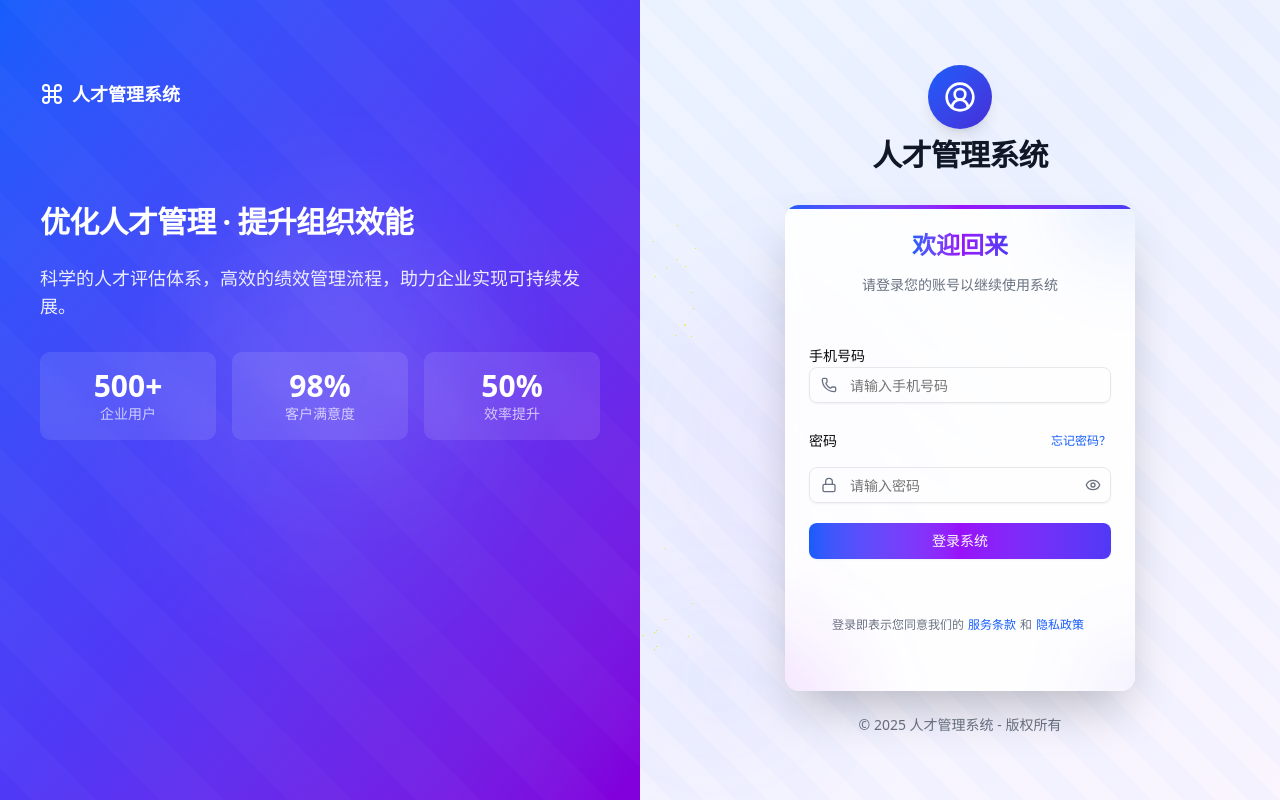
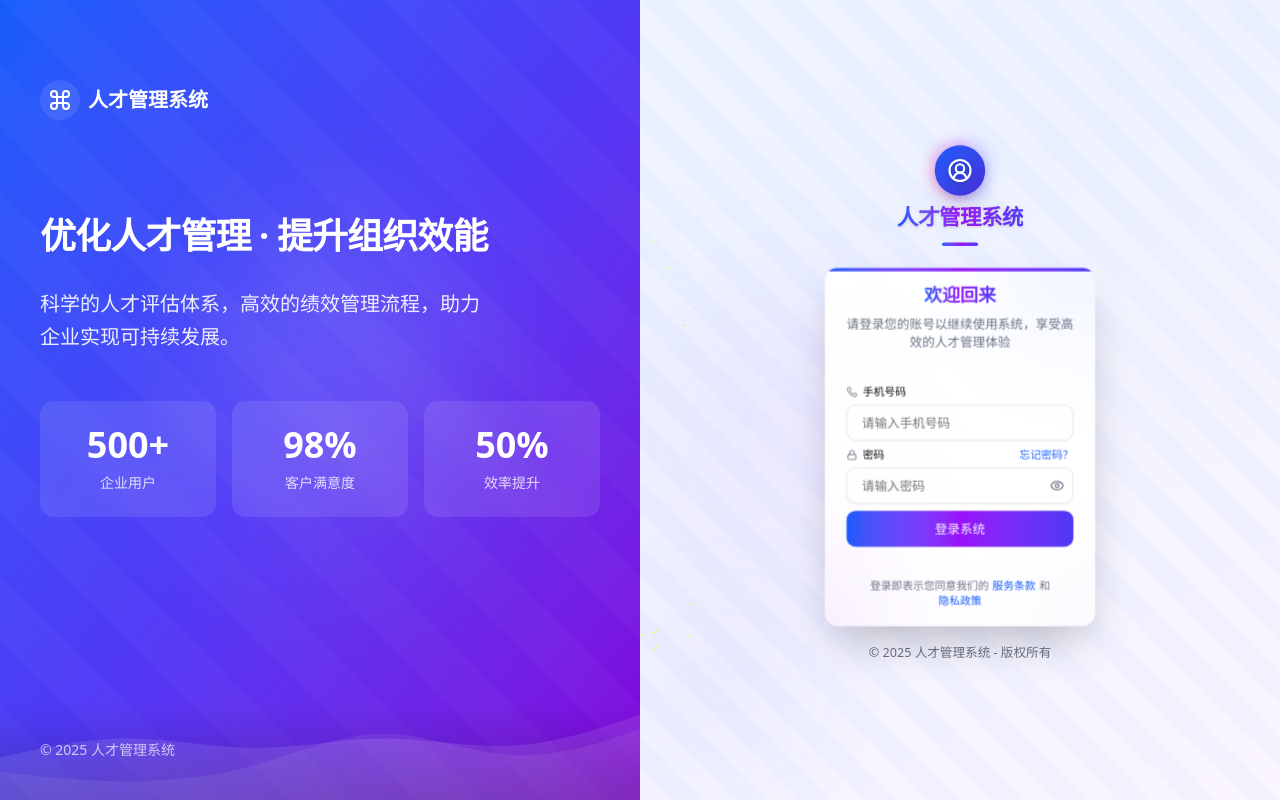
Before and after one commit to luckyabner/tms-web, a Next.js app: page /login in a window 1280 px wide. Built offline with nearby package versions, Linux system fonts and the light colour scheme.

Commit message:
feat: 添加新的动画效果和动态背景装饰，优化登录和认证界面，提升用户体验

```diff
--- a/src/app/(auth)/layout.jsx
+++ b/src/app/(auth)/layout.jsx
@@ -1,17 +1,34 @@
 'use client';
 
+import { useEffect, useState } from 'react';
+
 export default function AuthLayout({ children }) {
+  const [mounted, setMounted] = useState(false);
+
+  useEffect(() => {
+    setMounted(true);
+  }, []);
+
   return (
     <div className="min-h-screen bg-gradient-to-br from-blue-50 via-indigo-50 to-purple-50 dark:from-gray-900 dark:via-indigo-950 dark:to-gray-800 relative overflow-hidden">
-      {/* 背景装饰 */}
+      {/* 动态背景装饰 */}
       <div className="absolute inset-0 bg-[linear-gradient(45deg,rgba(59,130,246,0.05)_25%,transparent_25%,transparent_50%,rgba(59,130,246,0.05)_50%,rgba(59,130,246,0.05)_75%,transparent_75%,transparent)] bg-[length:64px_64px] opacity-50 animate-[pulse_8s_ease-in-out_infinite]"></div>
 
-      {/* 装饰圆形 */}
+      {/* 动态装饰圆形 */}
       <div className="absolute top-1/4 left-1/4 w-64 h-64 bg-blue-400/10 rounded-full blur-3xl animate-[pulse_6s_ease-in-out_infinite]"></div>
       <div className="absolute bottom-1/4 right-1/4 w-80 h-80 bg-purple-400/10 rounded-full blur-3xl animate-[pulse_8s_ease-in-out_infinite]"></div>
       <div className="absolute top-3/4 left-1/2 w-40 h-40 bg-indigo-400/10 rounded-full blur-3xl animate-[pulse_7s_ease-in-out_infinite]"></div>
 
-      <div className="container relative min-h-screen flex-col items-center justify-center grid lg:max-w-none lg:grid-cols-2 lg:px-0">
+      {/* 浮动粒子效果 */}
+      <div className="absolute inset-0 overflow-hidden pointer-events-none">
+        <div className="absolute top-1/4 left-1/3 w-2 h-2 bg-blue-500 rounded-full opacity-70 animate-float-slow"></div>
+        <div className="absolute top-2/3 left-1/4 w-1.5 h-1.5 bg-purple-500 rounded-full opacity-60 animate-float-medium"></div>
+        <div className="absolute top-1/2 right-1/3 w-2.5 h-2.5 bg-indigo-500 rounded-full opacity-70 animate-float-fast"></div>
+        <div className="absolute bottom-1/4 right-1/4 w-2 h-2 bg-pink-500 rounded-full opacity-60 animate-float-slow"></div>
+        <div className="absolute top-1/3 right-1/2 w-1.5 h-1.5 bg-blue-400 rounded-full opacity-70 animate-float-medium"></div>
+      </div>
+
+      <div className={`container relative min-h-screen flex-col items-center justify-center grid lg:max-w-none lg:grid-cols-2 lg:px-0 transition-opacity duration-1000 ${mounted ? 'opacity-100' : 'opacity-0'}`}>
         <div className="relative hidden h-full flex-col bg-muted p-10 text-white lg:flex dark:border-r">
           <div className="absolute inset-0 bg-gradient-to-br from-blue-600 via-indigo-600 to-purple-700">
             {/* 左侧装饰图案 */}
@@ -20,8 +37,26 @@ export default function AuthLayout({ children }) {
             {/* 光效装饰 */}
             <div className="absolute top-1/4 right-1/4 w-64 h-64 bg-white/10 rounded-full blur-3xl"></div>
             <div className="absolute bottom-1/4 left-1/4 w-80 h-80 bg-white/5 rounded-full blur-3xl"></div>
+
+            {/* 动态波浪效果 */}
+            <div className="absolute bottom-0 left-0 right-0 h-24 bg-gradient-to-t from-black/20 to-transparent"></div>
+            <div className="absolute bottom-0 left-0 right-0 h-32">
+              <svg className="absolute bottom-0 w-full" viewBox="0 0 1440 320" fill="none" xmlns="http://www.w3.org/2000/svg">
+                <path
+                  d="M0,224L48,213.3C96,203,192,181,288,181.3C384,181,480,203,576,202.7C672,203,768,181,864,181.3C960,181,1056,203,1152,197.3C1248,192,1344,160,1392,144L1440,128L1440,320L1392,320C1344,320,1248,320,1152,320C1056,320,960,320,864,320C768,320,672,320,576,320C480,320,384,320,288,320C192,320,96,320,48,320L0,320Z"
+                  fill="rgba(255,255,255,0.1)"
+                />
+              </svg>
+              <svg className="absolute bottom-0 w-full" viewBox="0 0 1440 320" fill="none" xmlns="http://www.w3.org/2000/svg">
+                <path
+                  d="M0,256L48,261.3C96,267,192,277,288,277.3C384,277,480,267,576,240C672,213,768,171,864,170.7C960,171,1056,213,1152,218.7C1248,224,1344,192,1392,176L1440,160L1440,320L1392,320C1344,320,1248,320,1152,320C1056,320,960,320,864,320C768,320,672,320,576,320C480,320,384,320,288,320C192,320,96,320,48,320L0,320Z"
+                  fill="rgba(255,255,255,0.07)"
+                />
+              </svg>
+            </div>
           </div>
           <div className="relative z-20 flex items-center text-lg font-medium pt-10">
+            <div className="mr-2 h-10 w-10 rounded-full bg-white/10 flex items-center justify-center backdrop-blur-sm">
               <svg
                 xmlns="http://www.w3.org/2000/svg"
                 viewBox="0 0 24 24"
@@ -30,41 +65,47 @@ export default function AuthLayout({ children }) {
                 strokeWidth="2"
                 strokeLinecap="round"
                 strokeLinejoin="round"
-              className="mr-2 h-6 w-6"
+                className="h-6 w-6"
               >
                 <path d="M15 6v12a3 3 0 1 0 3-3H6a3 3 0 1 0 3 3V6a3 3 0 1 0-3 3h12a3 3 0 1 0-3-3" />
               </svg>
-            <span className="text-white font-semibold">
+            </div>
+            <span className="text-white font-bold text-xl">
               人才管理系统
             </span>
           </div>
           <div className="relative z-20 mt-24">
-            <div className="space-y-6">
-              <h2 className="text-3xl font-bold tracking-tight text-white">
+            <div className="space-y-8">
+              <h2 className="text-4xl font-bold tracking-tight text-white">
                 优化人才管理 · 提升组织效能
               </h2>
-              <p className="text-lg text-white/90">
+              <p className="text-xl text-white/90 leading-relaxed max-w-md">
                 科学的人才评估体系，高效的绩效管理流程，助力企业实现可持续发展。
               </p>
-              <div className="grid grid-cols-3 gap-4 mt-8">
-                <div className="flex flex-col items-center p-4 rounded-lg bg-white/10 backdrop-blur-sm transition-all hover:bg-white/15 hover:scale-105">
-                  <span className="text-3xl font-bold text-white">500+</span>
-                  <span className="text-sm text-white/70">企业用户</span>
+              <div className="grid grid-cols-3 gap-4 mt-12">
+                <div className="flex flex-col items-center p-6 rounded-xl bg-white/10 backdrop-blur-sm transition-all hover:bg-white/15 hover:scale-105 hover:shadow-lg">
+                  <span className="text-4xl font-bold text-white mb-2">500+</span>
+                  <span className="text-sm text-white/80">企业用户</span>
                 </div>
-                <div className="flex flex-col items-center p-4 rounded-lg bg-white/10 backdrop-blur-sm transition-all hover:bg-white/15 hover:scale-105">
-                  <span className="text-3xl font-bold text-white">98%</span>
-                  <span className="text-sm text-white/70">客户满意度</span>
+                <div className="flex flex-col items-center p-6 rounded-xl bg-white/10 backdrop-blur-sm transition-all hover:bg-white/15 hover:scale-105 hover:shadow-lg">
+                  <span className="text-4xl font-bold text-white mb-2">98%</span>
+                  <span className="text-sm text-white/80">客户满意度</span>
                 </div>
-                <div className="flex flex-col items-center p-4 rounded-lg bg-white/10 backdrop-blur-sm transition-all hover:bg-white/15 hover:scale-105">
-                  <span className="text-3xl font-bold text-white">50%</span>
-                  <span className="text-sm text-white/70">效率提升</span>
+                <div className="flex flex-col items-center p-6 rounded-xl bg-white/10 backdrop-blur-sm transition-all hover:bg-white/15 hover:scale-105 hover:shadow-lg">
+                  <span className="text-4xl font-bold text-white mb-2">50%</span>
+                  <span className="text-sm text-white/80">效率提升</span>
                 </div>
               </div>
             </div>
           </div>
+          <div className="relative z-20 mt-auto">
+            <div className="flex items-center justify-between">
+              <div className="text-sm text-white/70">© {new Date().getFullYear()} 人才管理系统</div>
             </div>
-        <div className="lg:p-8">
-          <div className="mx-auto flex w-full flex-col justify-center space-y-6 sm:w-[350px]">
+          </div>
+        </div>
+        <div className="lg:p-8 flex items-center justify-center min-h-screen">
+          <div className="mx-auto flex w-full flex-col justify-center space-y-5 sm:w-[300px] scale-90">
             {children}
             <p className="text-center text-sm text-gray-500">
               © {new Date().getFullYear()} 人才管理系统 - 版权所有
--- a/src/app/(auth)/login/page.jsx
+++ b/src/app/(auth)/login/page.jsx
@@ -1,12 +1,12 @@
 'use client';
 
-import { useState } from 'react';
+import { useState, useEffect } from 'react';
 import { useRouter } from 'next/navigation';
 import { Button } from "@/components/ui/button";
 import { Input } from "@/components/ui/input";
 import { Card, CardContent, CardDescription, CardFooter, CardHeader, CardTitle } from "@/components/ui/card";
 import { Label } from "@/components/ui/label";
-import { Eye, EyeOff, Phone, Lock, AlertCircle, UserCircle2 } from 'lucide-react';
+import { Eye, EyeOff, Phone, Lock, AlertCircle, UserCircle2, CheckCircle2 } from 'lucide-react';
 
 export default function Login() {
   const router = useRouter();
@@ -17,6 +17,16 @@ export default function Login() {
   });
   const [error, setError] = useState('');
   const [isLoading, setIsLoading] = useState(false);
+  const [animationComplete, setAnimationComplete] = useState(false);
+
+  // 添加动画效果
+  useEffect(() => {
+    const timer = setTimeout(() => {
+      setAnimationComplete(true);
+    }, 300);
+
+    return () => clearTimeout(timer);
+  }, []);
 
   // 验证手机号格式
   const isValidPhone = (phone) => {
@@ -54,82 +64,95 @@ export default function Login() {
   };
 
   return (
-    <div className="animate-fade-up">
-      <div className="mb-8 flex flex-col items-center justify-center space-y-2">
-        <div className="flex h-16 w-16 items-center justify-center rounded-full bg-gradient-to-br from-blue-600 to-indigo-700 shadow-lg">
-          <UserCircle2 className="h-8 w-8 text-white" />
+    <div className={`transition-all duration-700 ease-out ${animationComplete ? 'opacity-100 translate-y-0' : 'opacity-0 translate-y-8'}`}>
+      <div className="mb-6 flex flex-col items-center justify-center space-y-2 mt-2">
+        <div className="relative">
+          <div className="absolute -inset-0.5 rounded-full bg-gradient-to-r from-pink-500 via-purple-500 to-blue-500 opacity-70 blur-sm animate-pulse"></div>
+          <div className="relative flex h-14 w-14 items-center justify-center rounded-full bg-gradient-to-br from-blue-600 to-indigo-700 shadow-xl">
+            <UserCircle2 className="h-7 w-7 text-white drop-shadow-md" />
+          </div>
         </div>
-        <h1 className="text-3xl font-bold tracking-tight text-gray-900">人才管理系统</h1>
+        <h1 className="text-2xl font-bold tracking-tight bg-gradient-to-r from-blue-600 via-purple-600 to-indigo-600 bg-clip-text text-transparent drop-shadow-sm">人才管理系统</h1>
+        <div className="h-1 w-10 rounded-full bg-gradient-to-r from-blue-600 via-purple-600 to-indigo-600 mt-1"></div>
       </div>
 
-      <Card className="w-full max-w-[400px] border-none shadow-2xl backdrop-blur-[8px] bg-white/90 relative overflow-hidden">
+      <Card className="w-full max-w-[380px] border-none shadow-2xl backdrop-blur-[12px] bg-white/95 dark:bg-gray-900/80 relative overflow-hidden rounded-xl py-2">
         {/* 装饰元素 */}
         <div className="absolute top-0 left-0 w-full h-1 bg-gradient-to-r from-blue-600 via-purple-600 to-indigo-600"></div>
-        <div className="absolute top-0 right-0 w-32 h-32 bg-gradient-to-br from-blue-600/20 to-transparent rounded-full blur-2xl transform translate-x-1/2 -translate-y-1/2"></div>
-        <div className="absolute bottom-0 left-0 w-40 h-40 bg-gradient-to-tr from-purple-600/20 to-transparent rounded-full blur-2xl transform -translate-x-1/2 translate-y-1/2"></div>
-        <div className="absolute bottom-0 right-0 w-24 h-24 bg-gradient-to-tl from-indigo-600/20 to-transparent rounded-full blur-2xl transform translate-x-1/2 translate-y-1/2"></div>
+        <div className="absolute top-0 right-0 w-40 h-40 bg-gradient-to-br from-blue-600/20 to-transparent rounded-full blur-3xl transform translate-x-1/2 -translate-y-1/2"></div>
+        <div className="absolute bottom-0 left-0 w-40 h-40 bg-gradient-to-tr from-purple-600/20 to-transparent rounded-full blur-3xl transform -translate-x-1/2 translate-y-1/2"></div>
+        <div className="absolute bottom-0 right-0 w-24 h-24 bg-gradient-to-tl from-indigo-600/20 to-transparent rounded-full blur-3xl transform translate-x-1/2 translate-y-1/2"></div>
 
-        <CardHeader className="space-y-2 pb-6">
-          <CardTitle className="text-2xl font-bold text-center">
-            <span className="bg-gradient-to-r from-blue-600 via-purple-600 to-indigo-600 bg-clip-text text-transparent">
-              欢迎回来
-            </span>
-          </CardTitle>
-          <CardDescription className="text-center text-gray-500">
-            请登录您的账号以继续使用系统
-          </CardDescription>
+        <CardHeader className="space-y-1 pb-2 pt-2">
+          <div className="space-y-2 text-center">
+            <CardTitle className="text-xl font-bold">
+              <span className="bg-gradient-to-r from-blue-600 via-purple-600 to-indigo-600 bg-clip-text text-transparent">
+                欢迎回来
+              </span>
+            </CardTitle>
+            <CardDescription className="text-gray-500 max-w-xs mx-auto text-sm">
+              请登录您的账号以继续使用系统，享受高效的人才管理体验
+            </CardDescription>
+          </div>
         </CardHeader>
         <CardContent>
-          <form onSubmit={handleSubmit} className="space-y-5">
+          <form onSubmit={handleSubmit} className="space-y-2">
             {error && (
-              <div className="p-3 rounded-lg bg-red-50 text-red-600 text-sm flex items-center gap-2 animate-pulse">
-                <AlertCircle className="h-4 w-4" />
-                {error}
+              <div className="p-2 rounded-lg bg-red-50 text-red-600 text-xs flex items-center gap-2 border border-red-100 shadow-sm animate-pulse">
+                <AlertCircle className="h-4 w-4 flex-shrink-0" />
+                <span>{error}</span>
               </div>
             )}
-            <div className="space-y-2">
-              <Label htmlFor="phone" className="text-sm font-medium">手机号码</Label>
+            <div className="space-y-1.5">
+              <Label htmlFor="phone" className="text-xs font-medium flex items-center gap-1.5">
+                <Phone className="h-3 w-3 text-gray-500" />
+                手机号码
+              </Label>
               <div className="relative group">
-                <Phone className="absolute left-3 top-1/2 h-4 w-4 -translate-y-1/2 text-gray-500 transition-colors group-focus-within:text-blue-600" />
                 <Input
                   id="phone"
                   type="tel"
                   placeholder="请输入手机号码"
                   value={formData.phone}
                   onChange={(e) => setFormData({ ...formData, phone: e.target.value })}
-                  className="pl-10 transition-all border-gray-200 hover:border-gray-300 focus:border-blue-600 focus:ring-2 focus:ring-blue-600/20"
+                  className="pl-4 h-10 rounded-lg text-sm transition-all border-gray-200 hover:border-gray-300 focus:border-blue-600 focus:ring-2 focus:ring-blue-600/20 dark:bg-gray-800/50 dark:border-gray-700 dark:focus:border-blue-500"
                   required
                   disabled={isLoading}
                   pattern="^1[3-9]\d{9}$"
                 />
+                {formData.phone && isValidPhone(formData.phone) && (
+                  <CheckCircle2 className="absolute right-3 top-1/2 h-3.5 w-3.5 -translate-y-1/2 text-green-500 transition-opacity" />
+                )}
               </div>
               {formData.phone && !isValidPhone(formData.phone) && (
-                <p className="text-xs text-red-500 mt-1 flex items-center gap-1">
-                  <AlertCircle className="h-3 w-3" />
-                  请输入有效的手机号码
+                <p className="text-xs text-red-500 mt-1 flex items-center gap-1 pl-1">
+                  <AlertCircle className="h-3 w-3 flex-shrink-0" />
+                  请输入有效的11位手机号码
                 </p>
               )}
             </div>
-            <div className="space-y-2">
+            <div className="space-y-1.5">
               <div className="flex items-center justify-between">
-                <Label htmlFor="password" className="text-sm font-medium">密码</Label>
+                <Label htmlFor="password" className="text-xs font-medium flex items-center gap-1.5">
+                  <Lock className="h-3 w-3 text-gray-500" />
+                  密码
+                </Label>
                 <Button
                   variant="link"
-                  className="px-0 text-xs text-blue-600 hover:text-blue-700 transition-colors"
+                  className="px-0 text-xs text-blue-600 hover:text-blue-700 transition-colors h-auto py-0"
                   onClick={() => router.push('/forgot-password')}
                 >
                   忘记密码？
                 </Button>
               </div>
               <div className="relative group">
-                <Lock className="absolute left-3 top-1/2 h-4 w-4 -translate-y-1/2 text-gray-500 transition-colors group-focus-within:text-blue-600" />
                 <Input
                   id="password"
                   type={showPassword ? "text" : "password"}
                   placeholder="请输入密码"
                   value={formData.password}
                   onChange={(e) => setFormData({ ...formData, password: e.target.value })}
-                  className="pl-10 transition-all border-gray-200 hover:border-gray-300 focus:border-blue-600 focus:ring-2 focus:ring-blue-600/20"
+                  className="pl-4 h-10 rounded-lg text-sm transition-all border-gray-200 hover:border-gray-300 focus:border-blue-600 focus:ring-2 focus:ring-blue-600/20 dark:bg-gray-800/50 dark:border-gray-700 dark:focus:border-blue-500"
                   required
                   disabled={isLoading}
                 />
@@ -142,33 +165,33 @@ export default function Login() {
                   disabled={isLoading}
                 >
                   {showPassword ? (
-                    <EyeOff className="h-4 w-4 text-gray-500 hover:text-blue-600 transition-colors" />
+                    <EyeOff className="h-3.5 w-3.5 text-gray-500 hover:text-blue-600 transition-colors" />
                   ) : (
-                    <Eye className="h-4 w-4 text-gray-500 hover:text-blue-600 transition-colors" />
+                    <Eye className="h-3.5 w-3.5 text-gray-500 hover:text-blue-600 transition-colors" />
                   )}
                 </Button>
               </div>
             </div>
             <Button
               type="submit"
-              className={`w-full bg-gradient-to-r from-blue-600 via-purple-600 to-indigo-600 hover:from-blue-700 hover:via-purple-700 hover:to-indigo-700 transition-all duration-300 transform hover:scale-[1.02] active:scale-[0.98] hover:shadow-lg ${isLoading ? 'opacity-90 cursor-not-allowed' : ''}`}
+              className={`w-full h-10 rounded-lg bg-gradient-to-r from-blue-600 via-purple-600 to-indigo-600 hover:from-blue-700 hover:via-purple-700 hover:to-indigo-700 transition-all duration-300 transform hover:scale-[1.02] active:scale-[0.98] hover:shadow-lg text-sm font-medium ${isLoading ? 'opacity-90 cursor-not-allowed' : ''}`}
               disabled={isLoading}
             >
               {isLoading ? (
-                <div className="flex items-center gap-2">
-                  <div className="w-4 h-4 border-2 border-white/20 border-t-white rounded-full animate-spin"></div>
-                  登录中...
+                <div className="flex items-center justify-center gap-2">
+                  <div className="w-4 h-4 border-2 border-white/30 border-t-white rounded-full animate-spin"></div>
+                  <span>登录中...</span>
                 </div>
               ) : '登录系统'}
             </Button>
           </form>
         </CardContent>
-        <CardFooter className="flex flex-col space-y-4 pb-6 pt-2">
-          <div className="text-xs text-center text-gray-500 mt-4">
+        <CardFooter className="flex flex-col space-y-2 pb-3 pt-1">
+          <div className="text-xs text-center text-gray-500 mt-2">
             登录即表示您同意我们的
             <Button
               variant="link"
-              className="px-1 text-xs text-blue-600 hover:text-blue-700"
+              className="px-1 text-xs text-blue-600 hover:text-blue-700 h-auto py-0"
               onClick={() => {}}
             >
               服务条款
@@ -176,7 +199,7 @@ export default function Login() {
             和
             <Button
               variant="link"
-              className="px-1 text-xs text-blue-600 hover:text-blue-700"
+              className="px-1 text-xs text-blue-600 hover:text-blue-700 h-auto py-0"
               onClick={() => {}}
             >
               隐私政策
--- a/src/app/admin/employees/page.jsx
+++ b/src/app/admin/employees/page.jsx
@@ -601,7 +601,7 @@ export default function AdminEmployeesPage() {
               }
 
               return (
-                <Card key={role.id} className="overflow-hidden hover:shadow-lg transition-all duration-300 border-t-4" style={{ borderTopColor: `var(--${role.color}-500)` }}>
+                <Card key={role.id} className="overflow-hidden hover:shadow-lg transition-all duration-300">
                   <CardHeader className="flex flex-row items-center justify-between pb-2">
                     <div className="flex items-center">
                       <div className={`w-10 h-10 rounded-lg flex items-center justify-center bg-${role.color}-100 text-${role.color}-600 mr-3`}>
@@ -704,7 +704,7 @@ export default function AdminEmployeesPage() {
             }
 
             return (
-              <Card key={group.name} className="overflow-hidden hover:shadow-lg transition-all duration-300 border-l-4" style={{ borderLeftColor: group.name === '个人权限' ? 'var(--green-500)' : group.name === '部门权限' ? 'var(--blue-500)' : 'var(--purple-500)' }}>
+              <Card key={group.name} className="overflow-hidden hover:shadow-lg transition-all duration-300">
                 <CardHeader className="bg-gradient-to-r from-gray-50 to-white">
                   <div className="flex items-center gap-3">
                     <div className={`w-10 h-10 rounded-lg flex items-center justify-center ${
--- a/tailwind.config.js
+++ b/tailwind.config.js
@@ -84,10 +84,31 @@ module.exports = {
           "0%, 100%": { transform: "translateY(0)" },
           "50%": { transform: "translateY(-20px)" },
         },
+        "float-slow": {
+          "0%, 100%": { transform: "translate(0, 0)" },
+          "50%": { transform: "translate(10px, -10px)" },
+        },
+        "float-medium": {
+          "0%, 100%": { transform: "translate(0, 0)" },
+          "50%": { transform: "translate(-15px, -15px)" },
+        },
+        "float-fast": {
+          "0%, 100%": { transform: "translate(0, 0)" },
+          "50%": { transform: "translate(15px, -20px)" },
+        },
+        "wave": {
+          "0%": { transform: "translateX(0)" },
+          "50%": { transform: "translateX(-25%)" },
+          "100%": { transform: "translateX(-50%)" },
+        },
         "shake": {
           "0%, 100%": { transform: "translateX(0)" },
           "25%": { transform: "translateX(-4px)" },
           "75%": { transform: "translateX(4px)" },
+        },
+        "pulse-glow": {
+          "0%, 100%": { opacity: "0.6", transform: "scale(1)" },
+          "50%": { opacity: "1", transform: "scale(1.05)" },
         },
       },
       animation: {
@@ -96,7 +117,12 @@ module.exports = {
         "fade-up": "fade-up 0.5s ease-out forwards",
         "move": "move 3s linear infinite",
         "float": "float 6s ease-in-out infinite",
+        "float-slow": "float-slow 8s ease-in-out infinite",
+        "float-medium": "float-medium 6s ease-in-out infinite",
+        "float-fast": "float-fast 4s ease-in-out infinite",
+        "wave-slow": "wave 15s linear infinite",
         "shake": "shake 0.5s cubic-bezier(0.36, 0.07, 0.19, 0.97) both",
+        "pulse-glow": "pulse-glow 2s ease-in-out infinite",
       },
     },
   },
```
Lines whose indentation alone changed are shown as unchanged.
